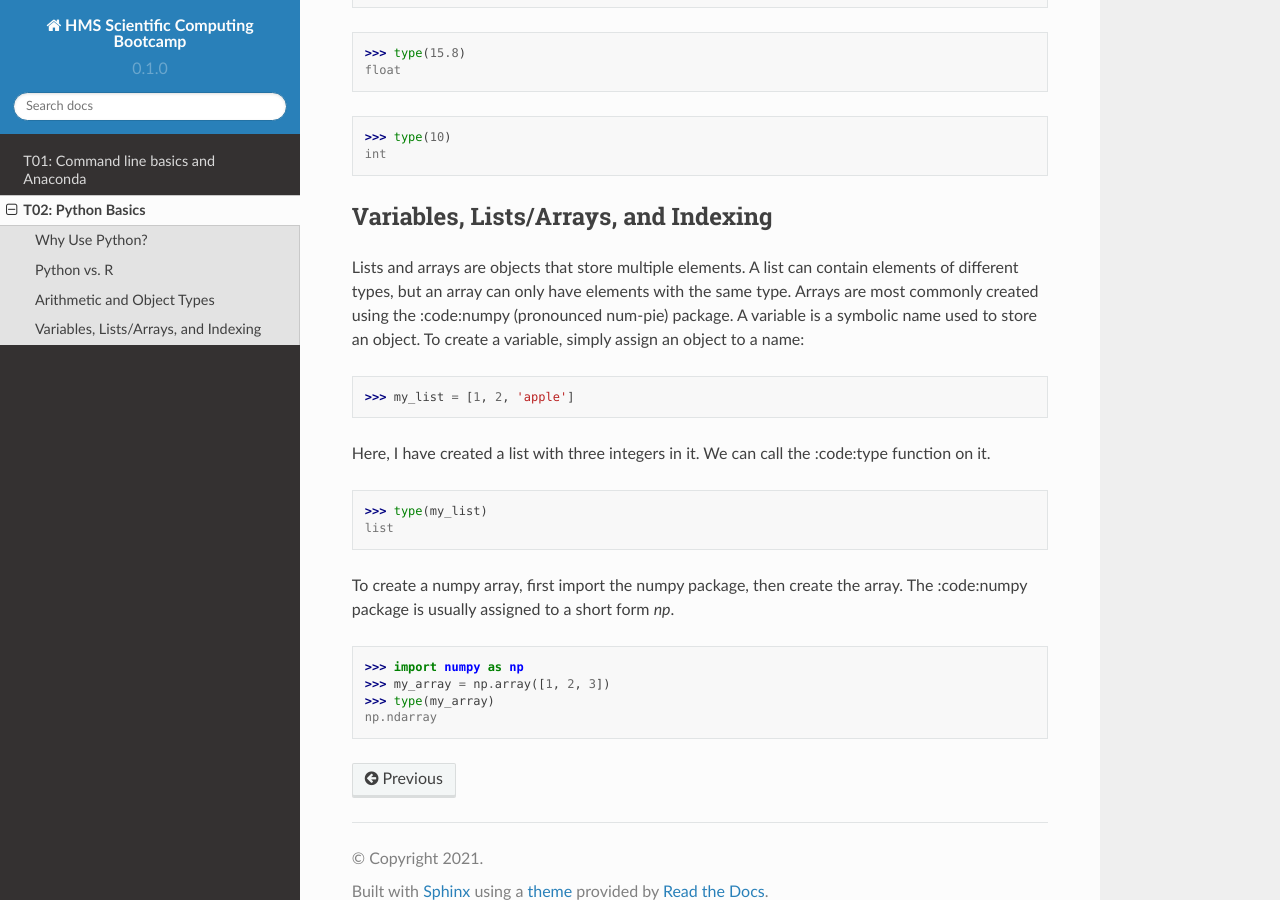
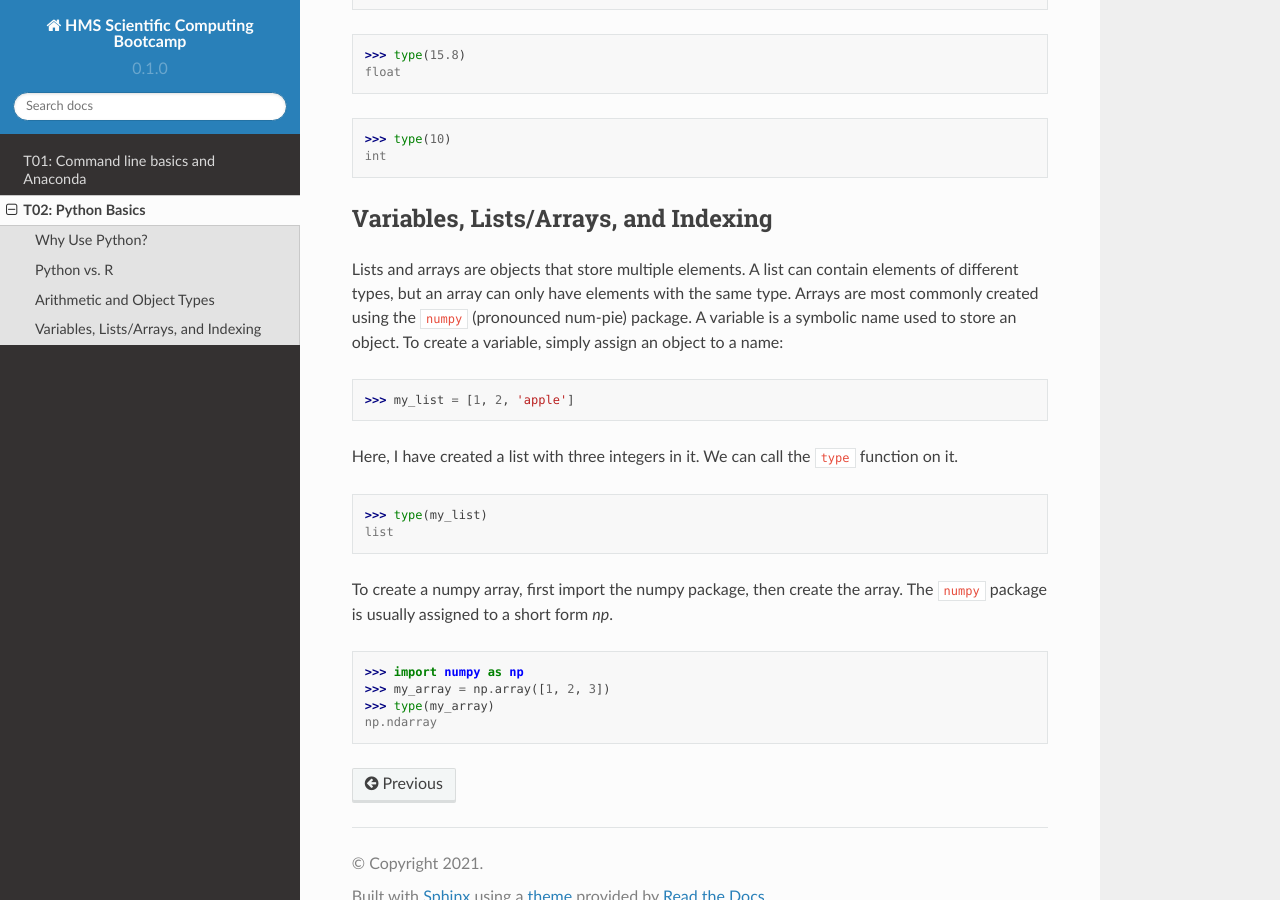
Before and after one commit to sanju99/hms_computing_bootcamp, a Sphinx documentation site: the page built from docs/source/t02.rst, in a window 1280 px wide and 900 px high, scrolled down 1874 px. Built offline with Sphinx 7.4.7 and the Read the Docs theme 2.0.0, drawn with Linux system fonts in a browser that asks for light colours.

Commit message:
Update t02.rst

```diff
--- a/docs/source/t02.rst
+++ b/docs/source/t02.rst
@@ -45,7 +45,7 @@
    >>> (2 + 3) * 4 - 5**2
    -5
 
-If you run the code above, the values are shown. If you run multiple lines in the same code cell, you must use the `print()` function to view them all. If not, only the last output is shown
+If you run the code above, the values are shown. If you run multiple lines in the same code cell, you must use the ``print()`` function to view them all. If not, only the last output is shown
 
 .. doctest::
 
@@ -70,7 +70,7 @@
 >>> 'Hello' + ' world'
 'Hello world'
 
-The other operations can not be performed on strings because they don't make sense. We can see the type of an object using the `type` function. Functions are called with arguments (inputs) inside parentheses like so:
+The other operations can not be performed on strings because they don't make sense. We can see the type of an object using the ``type`` function. Functions are called with arguments (inputs) inside parentheses like so:
 
 >>> type('hi!')
 str
@@ -84,16 +84,16 @@
 Variables, Lists/Arrays, and Indexing
 ----------------
 
-Lists and arrays are objects that store multiple elements. A list can contain elements of different types, but an array can only have elements with the same type. Arrays are most commonly created using the :code:numpy (pronounced num-pie) package. A variable is a symbolic name used to store an object. To create a variable, simply assign an object to a name:
+Lists and arrays are objects that store multiple elements. A list can contain elements of different types, but an array can only have elements with the same type. Arrays are most commonly created using the ``numpy`` (pronounced num-pie) package. A variable is a symbolic name used to store an object. To create a variable, simply assign an object to a name:
 
 >>> my_list = [1, 2, 'apple']
 
-Here, I have created a list with three integers in it. We can call the :code:type function on it.
+Here, I have created a list with three integers in it. We can call the ``type`` function on it.
 
 >>> type(my_list)
 list
 
-To create a numpy array, first import the numpy package, then create the array. The :code:numpy package is usually assigned to a short form `np`.
+To create a numpy array, first import the numpy package, then create the array. The ``numpy`` package is usually assigned to a short form `np`.
 
 >>> import numpy as np
 >>> my_array = np.array([1, 2, 3])
```
